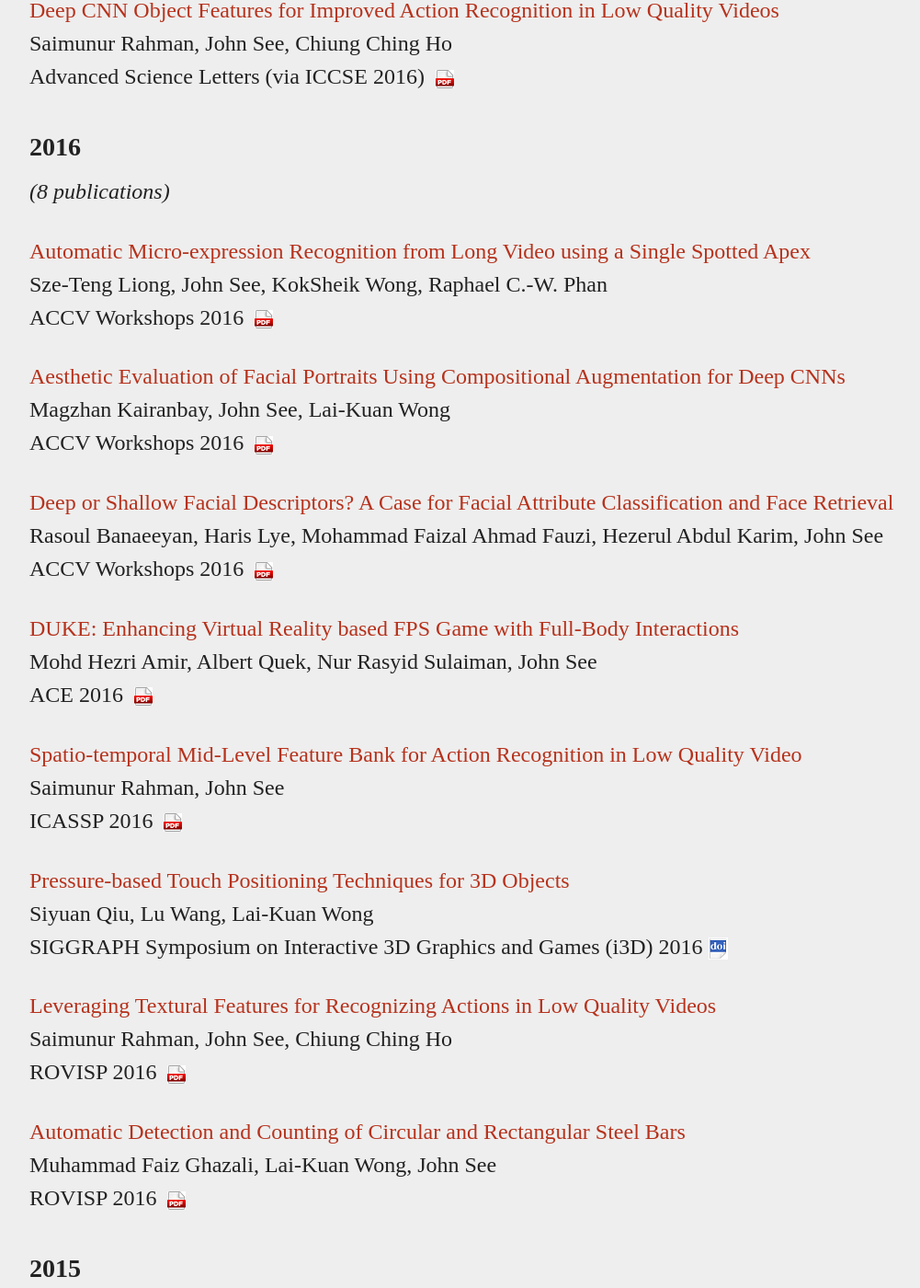
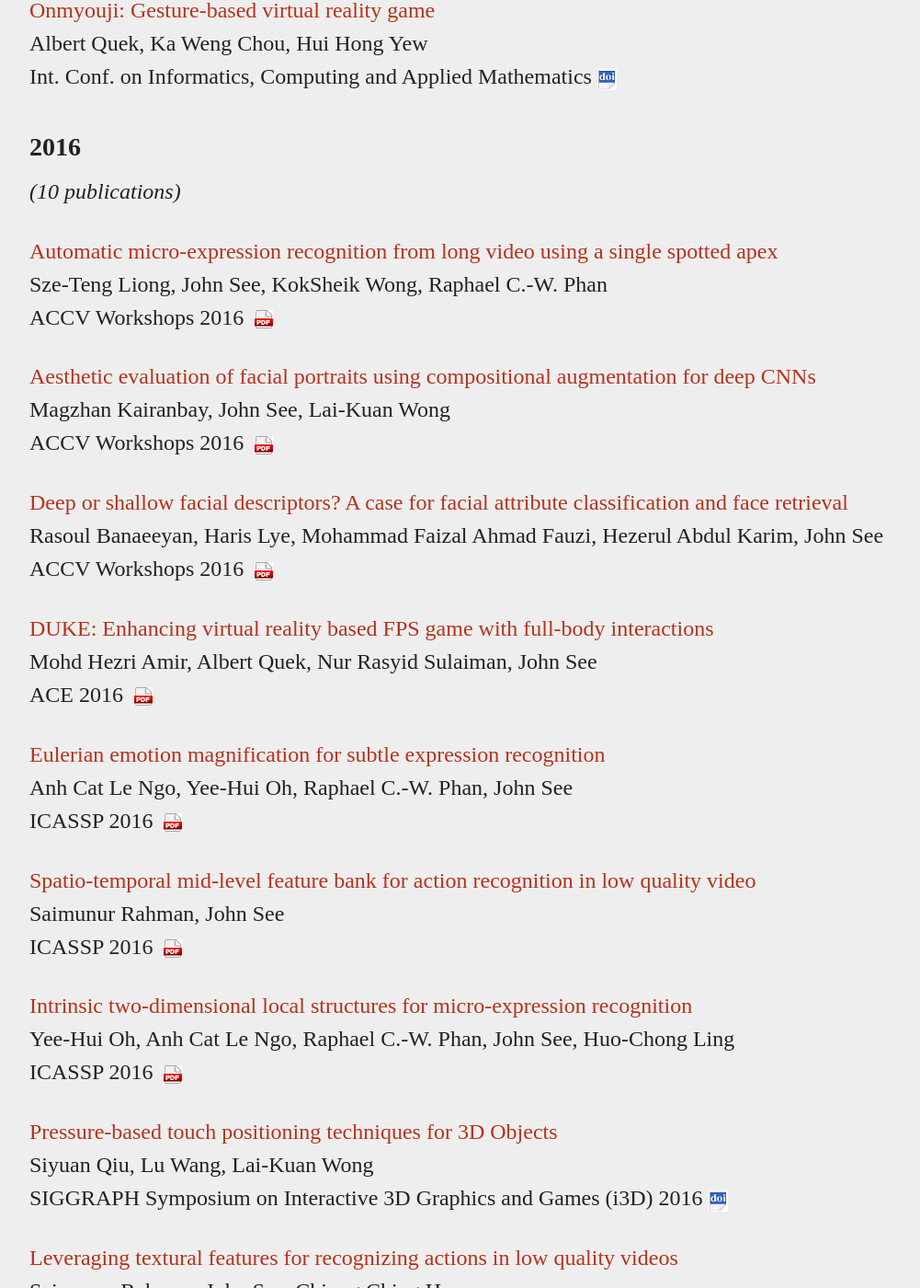
Before and after one commit to viprlab/viprlab.github.io, a Jekyll site: the page built from papers.md, in a window 1280 px wide and 1400 px high, scrolled down 3543 px. Shown: the whole window at 92% size, without its empty margins (44-1045 px from the left). Built offline with Jekyll 4.4.1, drawn with Linux system fonts in a browser that asks for light colours; some of the changed text lies outside the part shown.

Commit message:
fix caps and add missing papers

```diff
--- a/papers.md
+++ b/papers.md
@@ -67,6 +67,31 @@
           doi:     "https://doi.org/10.1007/978-3-319-73600-6_27"
     - year: "2017"
       groups:
+        - title:   "Sparsity in dynamics of spontaneous subtle emotions: Analysis & application"
+          author:  "Anh Cat Le Ngo, John See, Raphael C.-W. Phan"
+          pub:     "IEEE Trans. on Affective Computing"
+          doi:     "http://dx.doi.org/10.1109/TAFFC.2016.2523996"
+          type:     j
+        - title:   "Effective recognition of facial micro-expressions with video motion magnification"
+          author:  "Yandan Wang, John See, Yee-Hui Oh, Raphael C.-W. Phan, Y. Rahulamathavan, Huo-Chong Ling, Su Wei Tan, Xujie Li"
+          pub:     "Multimedia Tools and Applications"
+          doi:     "https://doi.org/10.1007/s11042-016-4079-6"
+          type:     j
+        - title:   "A survey of aesthetics-driven image recomposition"
+          author:  "Md Baharul Islam, Lai-Kuan Wong, Chee Onn Wong"
+          pub:     "Multimedia Tools and Applications"
+          type:     j
+          doi:     "http://dx.doi.org/10.1007/s11042-016-3561-5"
+        - title:   "Exploiting textures for better action recognition in low-quality videos"
+          author:  "Saimunur Rahman, John See, Chiung Ching Ho"
+          pub:     "EURASIP Journal on Image and Video Processing"
+          doi:     "https://doi.org/10.1186/s13640-017-0221-2"
+          type:     j
+        - title:   "Deep CNN object features for improved action recognition in low quality videos"
+          author:  "Saimunur Rahman, John See, Chiung Ching Ho"
+          pub:     "Advanced Science Letters (via ICCSE 2016)"
+          type:     j
+          url:     "http://pesona.mmu.edu.my/~johnsee/research/papers/files/deepobjfeat_iccse16.pdf"
         - title:	"MultiGAP: Multi-pooled inception network with text augmentation for aesthetic prediction of photographs"
           author:	"Yong-Lian Hii, John See, Magzhan Kairanbay, Lai-Kuan Wong"
           pub:		"Int. Conf. on Image Processing (ICIP)"
@@ -82,7 +107,7 @@
           pub:		"Pacific-Rim Conference on Multimedia (PCM)"
           type:		c
           url:      "http://pesona.mmu.edu.my/~johnsee/research/papers/files/pic2geom_pcm17.pdf"
-        - title:	"On Vehicle State Tracking for Long-term Carpark Video Surveillance"
+        - title:	"On vehicle state tracking for long-term carpark video surveillance"
           author:	"Ryan W.-S. Lim, Clarence W. Cheong, John See, Ian K.T. Tan, Lai-Kuan Wong, Huai-Qian Khor"
           pub:		"Int. Conf. on Signal and Image Processing Applications (ICSIPA)"
           type:		c
@@ -102,109 +127,94 @@
           pub:		"Int. Conf. on Informatics, Computing and Applied Mathematics"
           type:		c
           doi:      "http://dx.doi.org/10.14419/ijet.v7i2.14.11465"
-        - title:   "Exploiting textures for better action recognition in low-quality videos"
-          author:  "Saimunur Rahman, John See, Chiung Ching Ho"
-          pub:     "EURASIP Journal on Image and Video Processing"
-          doi:     "https://doi.org/10.1186/s13640-017-0221-2"
-          type:     j
-        - title:   "Sparsity in dynamics of spontaneous subtle emotions: Analysis & application"
-          author:  "Anh Cat Le Ngo, John See, Raphael C.-W. Phan"
-          pub:     "IEEE Trans. on Affective Computing"
-          doi:     "http://dx.doi.org/10.1109/TAFFC.2016.2523996"
-          type:     j
-        - title:   "Effective recognition of facial micro-expressions with video motion magnification"
-          author:  "Yandan Wang, John See, Yee-Hui Oh, Raphael C.-W. Phan, Y. Rahulamathavan, Huo-Chong Ling, Su Wei Tan, Xujie Li"
-          pub:     "Multimedia Tools and Applications"
-          doi:     "https://doi.org/10.1007/s11042-016-4079-6"
-          type:     j
-        - title:   "A survey of aesthetics-driven image recomposition"
-          author:  "Md Baharul Islam, Lai-Kuan Wong, Chee Onn Wong"
-          pub:     "Multimedia Tools and Applications"
-          type:     j
-          doi:     "http://dx.doi.org/10.1007/s11042-016-3561-5"
-        - title:   "Deep CNN Object Features for Improved Action Recognition in Low Quality Videos"
-          author:  "Saimunur Rahman, John See, Chiung Ching Ho"
-          pub:     "Advanced Science Letters (via ICCSE 2016)"
-          type:     j
-          url:     "http://pesona.mmu.edu.my/~johnsee/research/papers/files/deepobjfeat_iccse16.pdf"
     - year: "2016"
       groups:
-        - title:   "Automatic Micro-expression Recognition from Long Video using a Single Spotted Apex"
+        - title:   "Automatic micro-expression recognition from long video using a single spotted apex"
           author:  "Sze-Teng Liong, John See, KokSheik Wong, Raphael C.-W. Phan"
           pub:     "ACCV Workshops 2016"
           type:     c
           url:     "http://pesona.mmu.edu.my/~johnsee/research/papers/files/auto_accvw16.pdf"
-        - title:   "Aesthetic Evaluation of Facial Portraits Using Compositional Augmentation for Deep CNNs"
+        - title:   "Aesthetic evaluation of facial portraits using compositional augmentation for deep CNNs"
           author:  "Magzhan Kairanbay, John See, Lai-Kuan Wong"
           pub:     "ACCV Workshops 2016"
           type:     c
           url:     "http://pesona.mmu.edu.my/~johnsee/research/papers/files/compaug_accvw16.pdf"
-        - title:   "Deep or Shallow Facial Descriptors? A Case for Facial Attribute Classification and Face Retrieval"
+        - title:   "Deep or shallow facial descriptors? A case for facial attribute classification and face retrieval"
           author:  "Rasoul Banaeeyan, Haris Lye, Mohammad Faizal Ahmad Fauzi, Hezerul Abdul Karim, John See"
           pub:     "ACCV Workshops 2016"
           type:     c
           url:      "http://pesona.mmu.edu.my/~johnsee/research/papers/files/deeporshallow_accvw16.pdf"
-        - title:	"DUKE: Enhancing Virtual Reality based FPS Game with Full-Body Interactions"
+        - title:	"DUKE: Enhancing virtual reality based FPS game with full-body interactions"
           author:	"Mohd Hezri Amir, Albert Quek, Nur Rasyid Sulaiman, John See"
           pub:		"ACE 2016"
           type:		c
           url:		"http://pesona.mmu.edu.my/~johnsee/research/papers/files/duke_ace16.pdf"
-        - title:   "Spatio-temporal Mid-Level Feature Bank for Action Recognition in Low Quality Video"
+        - title:   "Eulerian emotion magnification for subtle expression recognition"
+          author:  "Anh Cat Le Ngo, Yee-Hui Oh, Raphael C.-W. Phan, John See"
+          pub:     "ICASSP 2016"
+          type:     c
+          url:     "http://pesona.mmu.edu.my/~johnsee/research/papers/files/emm_icassp16.pdf"
+        - title:   "Spatio-temporal mid-level feature bank for action recognition in low quality video"
           author:  "Saimunur Rahman, John See"
           pub:     "ICASSP 2016"
           type:     c
           url:     "http://pesona.mmu.edu.my/~johnsee/research/papers/files/stem_icassp16.pdf"
-        - title:   "Pressure-based Touch Positioning Techniques for 3D Objects"
+        - title:   "Intrinsic two-dimensional local structures for micro-expression recognition"
+          author:  "Yee-Hui Oh, Anh Cat Le Ngo, Raphael C.-W. Phan, John See, Huo-Chong Ling"
+          pub:     "ICASSP 2016"
+          type:     c
+          url:     "http://pesona.mmu.edu.my/~johnsee/research/papers/files/i2d_icassp16.pdf"
+        - title:   "Pressure-based touch positioning techniques for 3D Objects"
           author:  "Siyuan Qiu, Lu Wang, Lai-Kuan Wong"
           pub:     "SIGGRAPH Symposium on Interactive 3D Graphics and Games (i3D) 2016"
           type:     c
           doi:     "http://dx.doi.org/10.1145/2856400.2876010"
-        - title:   "Leveraging Textural Features for Recognizing Actions in Low Quality Videos"
+        - title:   "Leveraging textural features for recognizing actions in low quality videos"
           author:  "Saimunur Rahman, John See, Chiung Ching Ho"
           pub:     "ROVISP 2016"
           type:     c
           url:     "http://pesona.mmu.edu.my/~johnsee/research/papers/files/leverage_rovisp16.pdf"
-        - title:   "Automatic Detection and Counting of Circular and Rectangular Steel Bars"
+        - title:   "Automatic detection and counting of circular and rectangular steel bars"
           author:  "Muhammad Faiz Ghazali, Lai-Kuan Wong, John See"
           pub:     "ROVISP 2016"
           type:     c
           url:     "http://pesona.mmu.edu.my/~johnsee/research/papers/files/steel_rovisp16.pdf"
     - year: "2015"
       groups:
-        - title:   "Semantics Preserving Warping for Stereoscopic Image Retargeting"
+        - title:   "Semantics preserving warping for stereoscopic image retargeting"
           author:  "Chun Hau Tan, Md Baharul Islam, Lai-Kuan Wong, Kok-Lim Low"
           pub:     "PSIVT 2015"
           type:     c
           doi:     "http://dx.doi.org/10.1007/978-3-319-29451-3_21"
-        - title:   "On the Effects of Low Video Quality in Human Action Recognition"
+        - title:   "On the effects of low video quality in human action recognition"
           author:  "John See, Saimunur Rahman"
           pub:     "DICTA 2015"
           url:     "http://pesona.mmu.edu.my/~johnsee/research/papers/files/effects_dicta15.pdf"
           type:     c
           doi:     "http://dx.doi.org/10.1109/DICTA.2015.7371292"
-        - title:   "Stereoscopic Image Warping for Enhancing Composition Aesthetics"
+        - title:   "Stereoscopic image warping for enhancing composition aesthetics"
           author:  "Md Baharul Islam, Lai-Kuan Wong, Chee Onn Wong, Kok-Lim Low"
           pub:     "ACPR 2015"
           type:     c
-        - title:   "Lost and Found: Identifying Objects in Long-Term Surveillance Videos"
+        - title:   "Lost and found: Identifying objects in long-term surveillance videos"
           author:  "Mohamad Mahdi Saemi, John See, Tan Suyin"
           pub:     "ICSIPA 2015"
           url:     "http://pesona.mmu.edu.my/~johnsee/research/papers/files/lostfound_icsipa15.pdf"
           type:     c
           doi:     "http://dx.doi.org/10.1109/ICSIPA.2015.7412171"
-        - title:   "Action Recognition in Low Quality Videos by Jointly Using Shape, Motion and Texture Features"
+        - title:   "Action recognition in low quality videos by jointly using shape, motion and texture features"
           author:  "Saimunur Rahman, John See, Chiung Ching Ho"
           pub:     "ICSIPA 2015"
           url:     "http://pesona.mmu.edu.my/~johnsee/research/papers/files/lowquality_icsipa15.pdf"
           type:     c
           doi:     "http://dx.doi.org/10.1109/ICSIPA.2015.7412168"
-        - title:   "Obscura: A Mobile Game with Camera based Mechanics"
+        - title:   "Obscura: A mobile game with camera based mechanics"
           author:  "Albert Quek, John See"
           pub:     "GAMEPEC 2015"
           url:     "http://pesona.mmu.edu.my/~johnsee/research/papers/files/obscura_gamepec15.pdf"
           type:     c
           doi:     "http://dx.doi.org/10.1109/GAMEPEC.2015.7331850"
-        - title:   "The Invoker: Intuitive Gesture Mechanics for Motion-based Shooter RPG"
+        - title:   "The Invoker: Intuitive gesture mechanics for motion-based shooter RPG"
           author:  "Albert Quek, John See"
           pub:     "GAMEPEC 2015"
           url:     "http://pesona.mmu.edu.my/~johnsee/research/papers/files/invoker_gamepec15.pdf"
```
